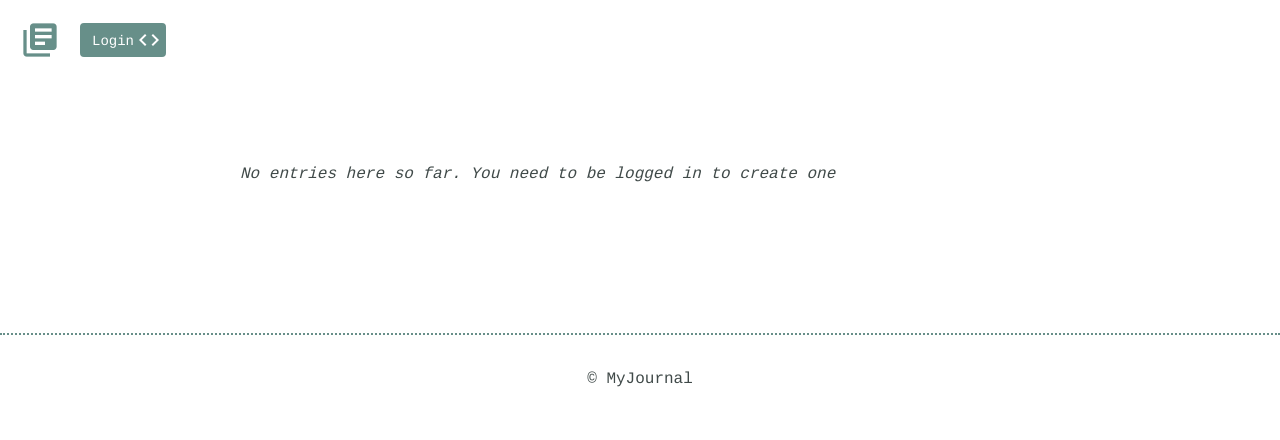
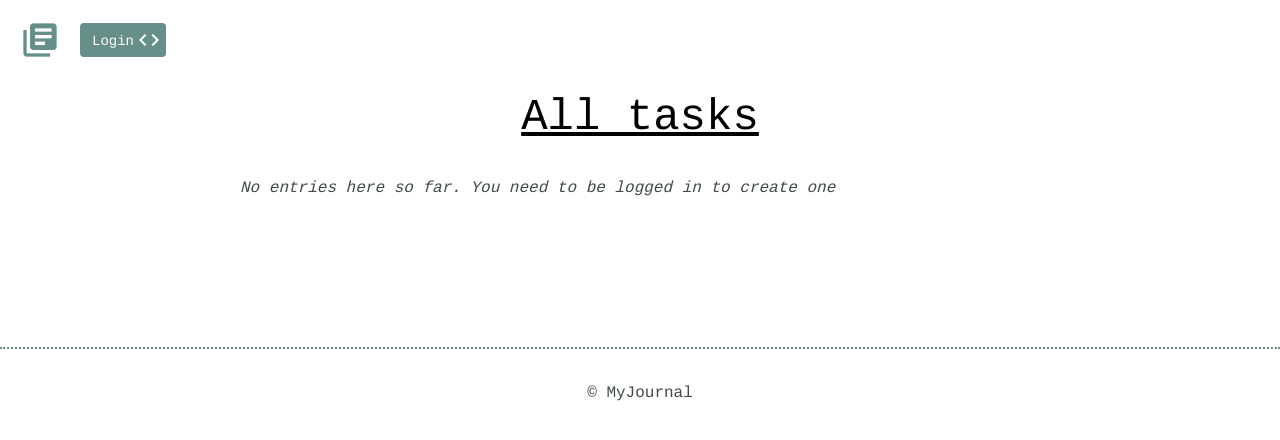
Before and after one commit to cjshaw1976/treehouse-python-techdegree-project-05, a Python web app: template templates/index.html in a window 1280 px wide. Shown: the top 440 px of the page. Run offline with Jinja, Linux system fonts and the light colour scheme; the template is opened without the code that fills it, so the values that code supplies are empty.

Commit message:
Hide tags when empty, add headers to lists
Tags are not displayed on the lists when empty.

Add titles to lists, and made changes to css.

```diff
--- a/static/css/site.css
+++ b/static/css/site.css
@@ -155,11 +155,16 @@ ul li a {
 .new-entry {
 	max-width: 800px;
 	margin: 0 auto;
-	padding: 70px 0 150px 0;
+	padding: 0 0 150px 0;
 }
 .edit-entry h2,
 .new-entry h2 {
 	margin-bottom: 35px;
+}
+.entry-list h1 {
+	text-align: center;
+	margin-bottom: 40px;
+	text-decoration: underline;
 }
 .entry-list article {
 	margin-bottom: 70px;
--- a/templates/detail.html
+++ b/templates/detail.html
@@ -1,11 +1,11 @@
 {% extends "layout.html" %}
 {% block content %}
 <div class="entry-list single">
+    <article>
     {% if current_user.is_authenticated %}
     <a class="button icon-right left" href="/entry/{{ entry.title.replace(' ', '_') }}"><span>Edit Entry</span> <i class="material-icons">create</i></a>
     <a class="button icon-right delete" href="/entries/delete/{{ entry.title.replace(' ', '_') }}"><span>Delete Entry</span> <i class="material-icons">remove</i></a>
     {% endif %}
-    <article>
         <h1>{{ entry.title }}</h1>
         <time datetime="{{ entry.date.strftime('%Y-%m-%d') }}">{{ entry.date.strftime('%B %d, %Y') }}</time>
         <div class="entry">
@@ -22,9 +22,13 @@
         </div>
         <div class="entry">
             <h3>Tags:
+            {% if entry.get_tags().get().name %}
             {% for tag in entry.get_tags() %}
             <a class="button tag" href="/entries/tags/{{ tag.name }}"><span>{{ tag.name }}</span></a>
             {% endfor %}
+            {% else %}
+            None
+            {% endif %}
             </h3>
         </div>
     </article>
--- a/templates/index.html
+++ b/templates/index.html
@@ -1,14 +1,17 @@
 {% extends "layout.html" %}
 {% block content %}
 <div class="entry-list">
+    <h1>All tasks{% if tag %} tagged with {{ tag }}{% endif %}</h1>
     {% for entry in entries %}
     <article>
         <h2><a href="{{ url_for('index') }}/{{ entry.title.replace( ' ', '_') }}">{{ entry.title }}</a></h2>
         <time datetime="{{ entry.date.strftime('%Y-%m-%d') }}">{{ entry.date.strftime('%B %d, %Y') }}</time>
+        {% if entry.get_tags().get().name %}
         <h3>Tags:
         {% for tag in entry.get_tags() %}
         <a href="/entries/tags/{{ tag.name }}">{{ tag.name }}</a>
         {% endfor %}</h3>
+        {% endif %}
     </article>
     {% else %}
     {% if tag %}
```
Also changed, not shown: README.md.
